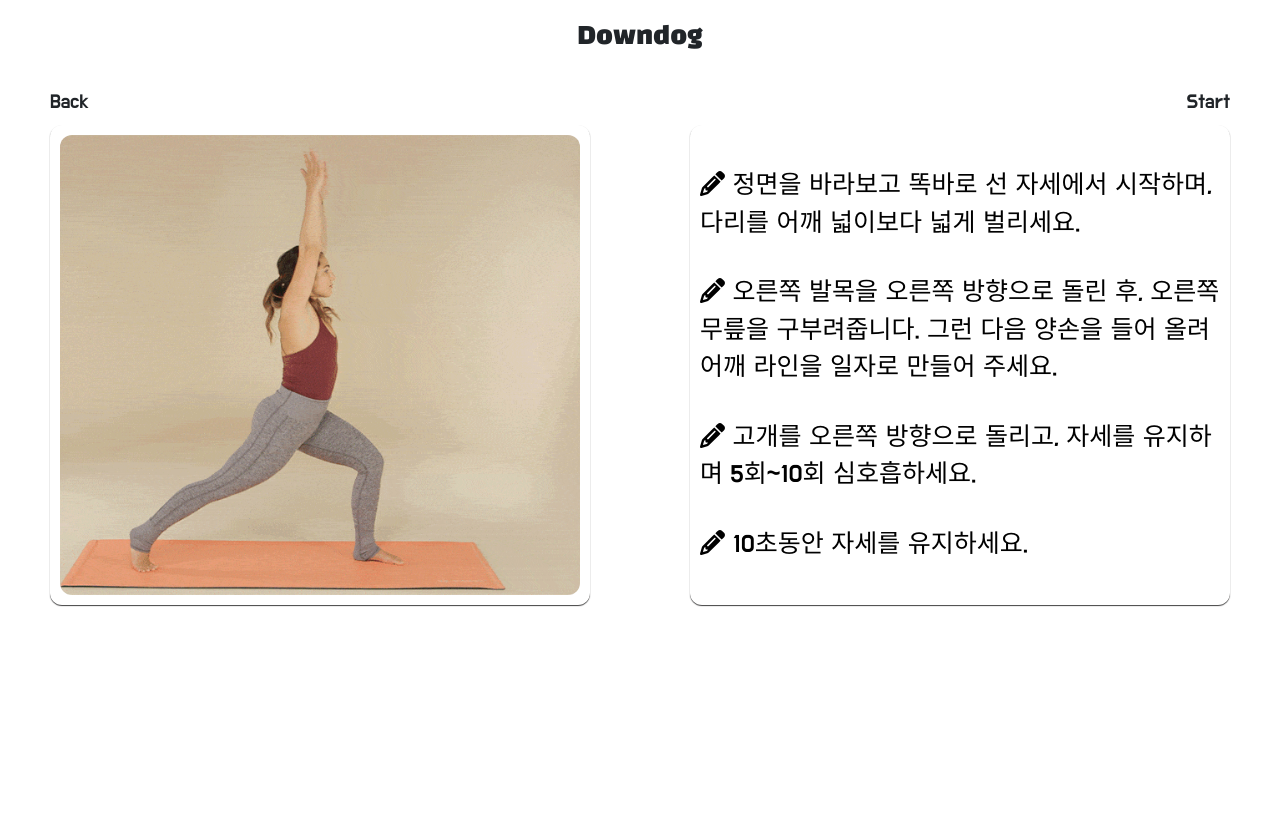
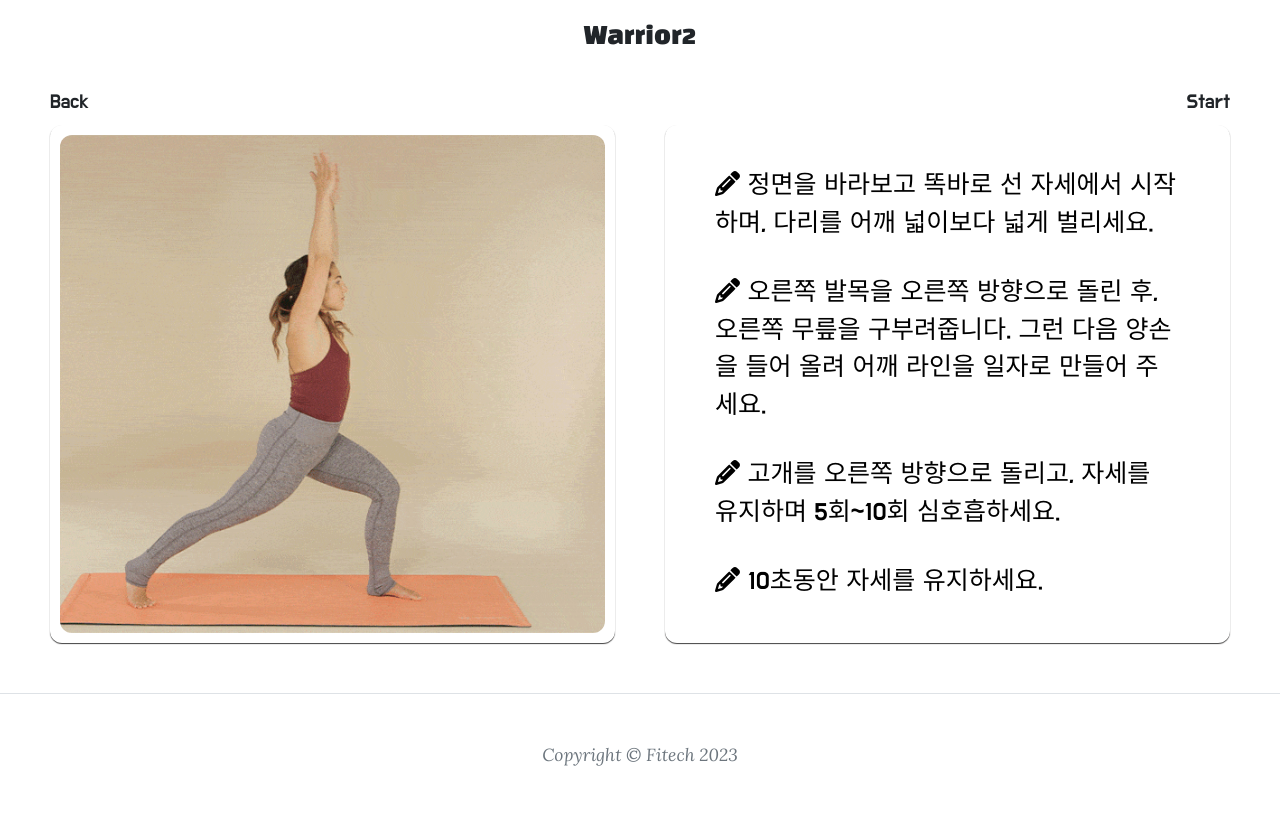
Before and after one commit to yeong1225/fitech, a Python web app: template flask/templates/exWarrior2.html in a window 1280 px wide. Shown: the part 83-899 px from the top of the page. Before the commit the page ends 690 px from the top, so only its background shows below. Run offline with Jinja, Linux system fonts and the light colour scheme; the template is opened without the code that fills it, so the values that code supplies are empty; some libraries are stand-ins or nearby versions.

Commit message:
설명 페이지 텍스트 간견/ after 인포 크기 수정

```diff
--- a/flask/static/css/exWarrior1.css
+++ b/flask/static/css/exWarrior1.css
@@ -11,7 +11,7 @@
     display: flex;
     justify-content: center;
     align-items: stretch;
-    gap: 100px;
+    gap: 50px;
     padding: 50px;
     margin-top: 20px;
 }
@@ -61,6 +61,8 @@
     font-size: 25px;
     color: #000000;
     text-align: left;
+    margin-left:40px;
+    margin-right:40px;
 }
 
 .text-style-1 i {
--- a/flask/static/css/exWarrior2.css
+++ b/flask/static/css/exWarrior2.css
@@ -11,7 +11,7 @@
     display: flex;
     justify-content: center;
     align-items: stretch;
-    gap: 100px;
+    gap: 50px;
     padding: 50px;
     margin-top: 20px;
 }
@@ -61,6 +61,8 @@
     font-size: 25px;
     color: #000000;
     text-align: left;
+    margin-left:40px;
+    margin-right:40px;
 }
 
 .text-style-1 i {
--- a/flask/templates/exWarrior2.html
+++ b/flask/templates/exWarrior2.html
@@ -22,7 +22,7 @@
     <a href="detect">Start</a>
 </div>
 
-<div class="center-text">Downdog</div>
+<div class="center-text">Warrior2</div>
 
 <div class="horizontal-boxes">
     <div class="box">
@@ -38,3 +38,16 @@
 </div>
 
 {% endblock %}
+
+{% block footer %}
+<!-- Footer-->
+<footer class="border-top">
+    <div class="container px-4 px-lg-5">
+        <div class="row gx-4 gx-lg-5 justify-content-center">
+            <div class="col-md-10 col-lg-8 col-xl-7">
+                <div class="small text-center text-muted fst-italic">Copyright © Fitech 2023</div>
+            </div>
+        </div>
+    </div>
+</footer>
+{% endblock %}
--- a/flask/templates/mypage.html
+++ b/flask/templates/mypage.html
@@ -28,7 +28,7 @@
         margin-bottom: 60px;
         padding: 50px;
         width: 30%;
-        height: 600px;
+        height: 635px;
         font-family: 'SUITE-Regular', Arial, sans-serif;
         float: left;
         box-shadow: 2px 2px 5px rgba(0, 0, 0, 0.3);
```
Also changed, not shown: flask/static/css/exDowndog.css (+15 -1 lines), flask/templates/exWarrior1.html (+13 -0 lines).
